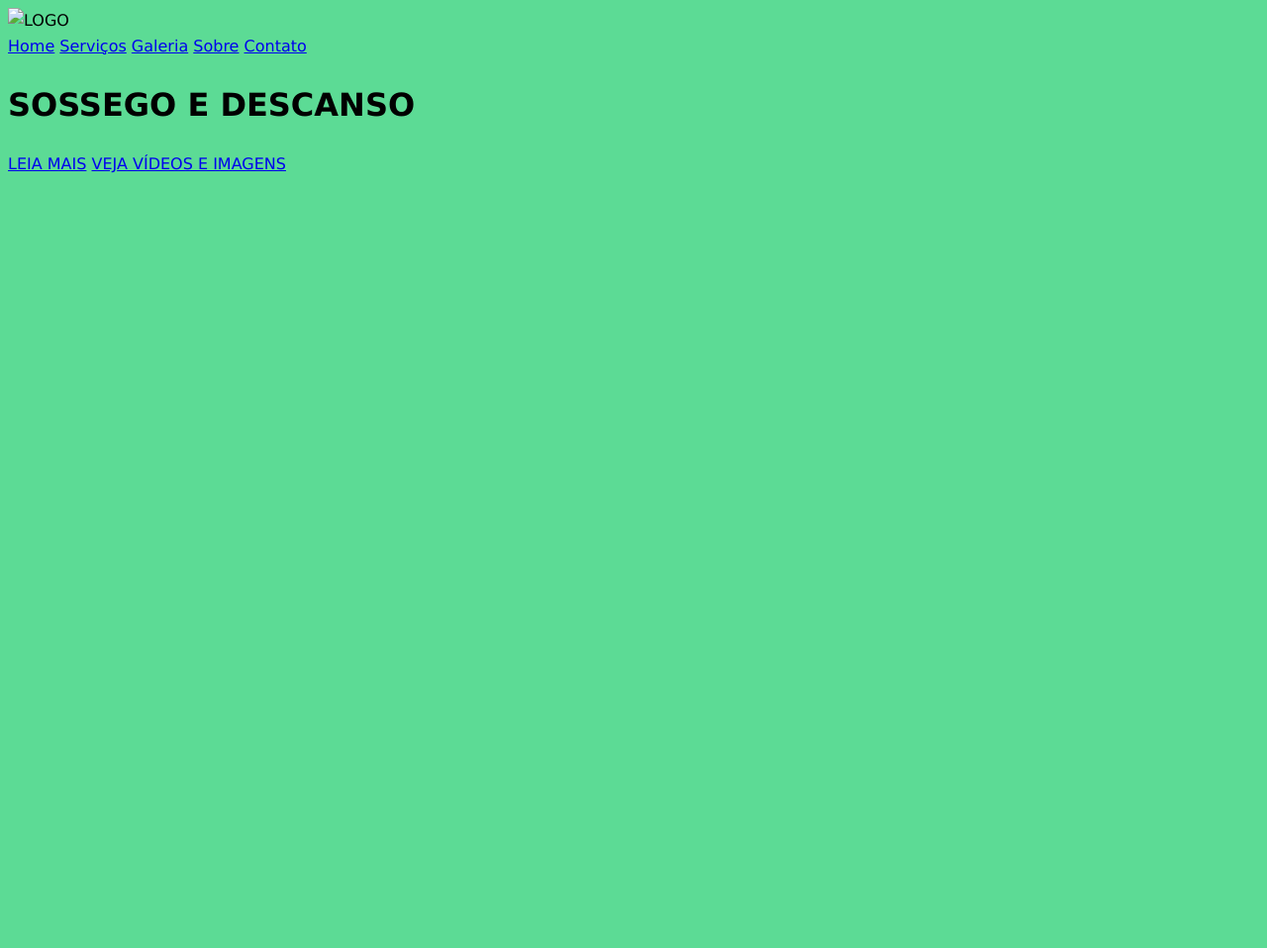
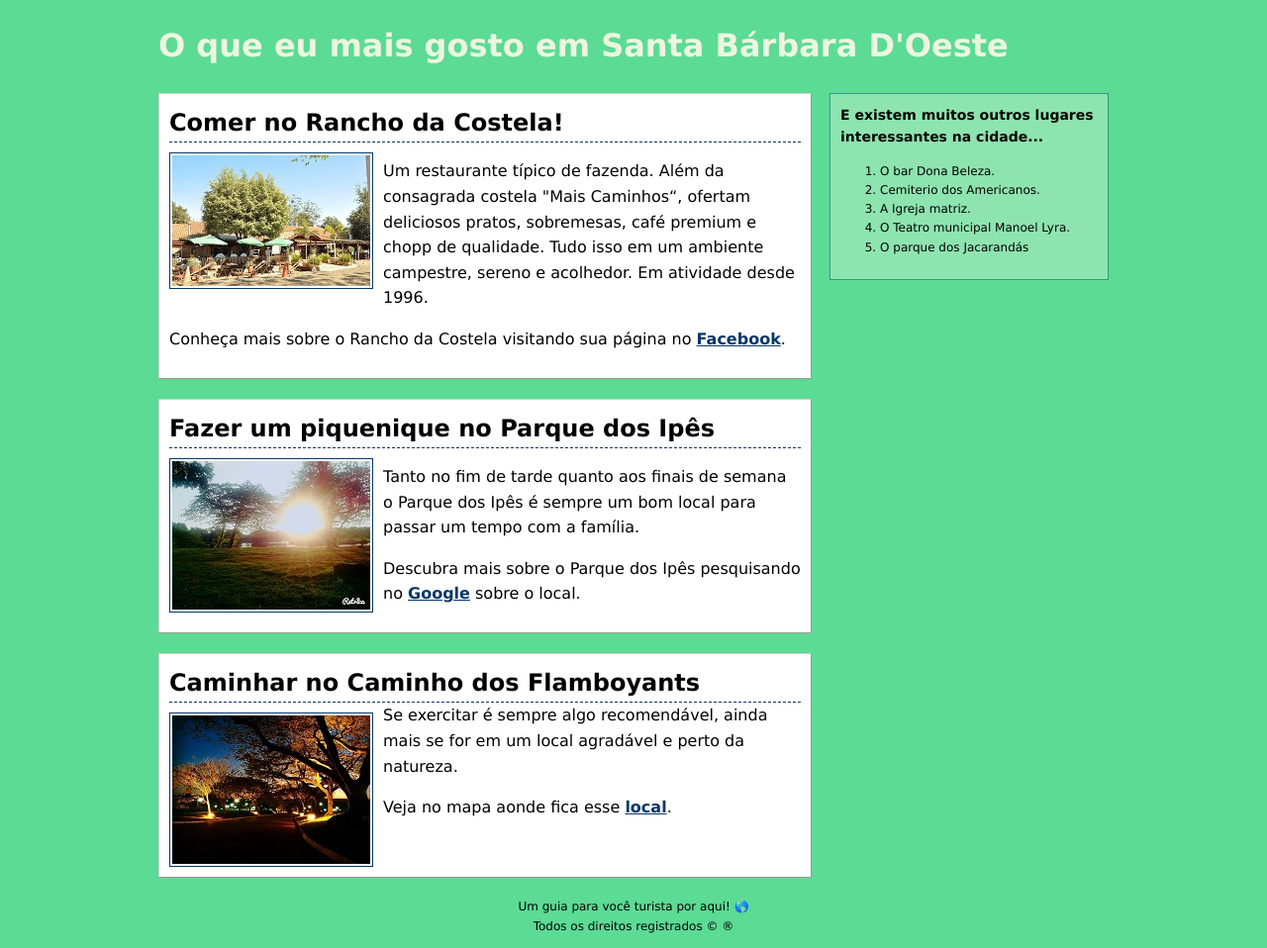
Before and after one commit to FelipeProdossimo/site-turismo, a plain HTML site: page index.html in a window 1280 px wide. Shown: the whole page at 99% size. Before the commit the page ends 800 px from the top, so only its background shows below. Drawn offline with Linux system fonts and the light colour scheme.

Commit message:
Add files via upload

```diff
--- a/index.html
+++ b/index.html
@@ -1,36 +1,103 @@
 <!DOCTYPE html>
 <html lang="pt-br">
+
 <head>
     <meta charset="UTF-8">
     <meta name="viewport" content="width=device-width, initial-scale=1.0">
-    <title>Site de Hospedagem</title>
-    <link href="css/estilo.css" rel="stylesheet" type="text/css">
+    <title>Conheça Santa Barbara D'Oeste</title>
+    <link href="css/estilo.css" rel="stylesheet" type="text/css"
+</head>
 
-</head>
 <body>
+    <main class="container">
+        <h1>
+            <a href=index.html>
+                O que eu mais gosto em Santa Bárbara D'Oeste
+            </a>
+        </h1>
 
-    <main class="conteudo-principal">
-    <img src="imagens-2/imagens/logo.png" class="logo" alt="LOGO" img src="imagens-2/imagens/logo.png">
-    <nav class="navegacao">
-        <a href="home.html">Home</a>
-        <a href="serviços.html">Serviços</a>
-        <a href="galeria.html">Galeria</a>
-        <a href="sobre.html">Sobre</a>
-        <a href="contato.html">Contato</a>
-    </nav>
+        <div class="lugares">
+            <!-- Aqui eu começo a recomendação de um lugar -->
+            <div class="lugar">
+                <h2>Comer no Rancho da Costela!</h2>
+                <img src="images/rancho.jpg" alt="Rancho da Costela">
+                <p>
+                    Um restaurante típico de fazenda. Além da consagrada costela "Mais Caminhos“, ofertam deliciosos
+                    pratos,
+                    sobremesas, café premium e chopp de qualidade. Tudo isso em um ambiente campestre, sereno e
+                    acolhedor.
+                    Em
+                    atividade desde 1996.
+                </p>
+                <p>
+                    Conheça mais sobre o Rancho da Costela visitando sua página no <a
+                        href="https://www.facebook.com/RanchodaCostelaSBO" target="_blank">Facebook</a>.
+                </p>
+                <!-- Aqui eu termino a recomendação de um lugar -->
+                <div class="clear"></div>
+            </div>
 
-            <h1 class="titulo">SOSSEGO E DESCANSO</h1>
+            <div class="lugar">
+                <!-- Aqui eu começo a recomendação de um lugar -->
+                <h2>Fazer um piquenique no Parque dos Ipês</h2>
+                <img src="images/ipes.jpg" alt="Parque dos ipês">
+                <p>
+                    Tanto no fim de tarde quanto aos finais de semana o Parque dos Ipês é sempre um bom local para
+                    passar um
+                    tempo com a família.
+                </p>
+                <p>
+                    Descubra mais sobre o Parque dos Ipês pesquisando no <a
+                        href="https://www.google.com/search?q=parque+dos+ipes+sbo" target="_blank">Google</a> sobre
+                    o local.
+                </p>
+                <!-- Aqui eu termino a recomendação de um lugar -->
+                <div class="clear"></div>
+            </div>
 
-        <p>
-            <a href="https://en.wikipedia.org/wiki/Cayman_Islands"
-            target="_blank">LEIA MAIS</a>
 
-            <a href="https://www.facebook.com/VisitCaymanIslands/"
-            target="_blank">VEJA VÍDEOS E IMAGENS</a>
-        </p>
+
+
+
+            <div class="lugar">
+                <!-- Aqui eu começo a recomendação de um lugar -->
+                <h2>Caminhar no Caminho dos Flamboyants</h2>
+                <img src="images/flamboyants.jpg" alt="Caminho dos Flamboyants"
+                <p>
+                Se exercitar é sempre algo recomendável, ainda mais se for em um local agradável e perto da
+                natureza.
+                </p>
+                <p>
+                    Veja no mapa aonde fica esse <a href="https://goo.gl/maps/Zevof1RGcgMo7UsD7"
+                        target="_blank">local</a>.
+                </p>
+                <!-- Aqui eu termino a recomendação de um lugar -->
+                <div class="clear"></div>
+            </div>
+
+        </div>
+            <aside class="lateral">
+                <h3> E existem muitos outros lugares interessantes na cidade...</h3>
+                <ol>
+                    <li>O bar Dona Beleza.</li>
+                    <li>Cemiterio dos Americanos.</li>
+                    <li>A Igreja matriz.</li>
+                    <li>O Teatro municipal Manoel Lyra.</li>
+                    <li>O parque dos Jacarandás</li>
+                </ol>
+            </aside>
+            <footer class="rodape clear">
+                <p>
+
+                    Um guia para você turista por aqui!
+                    &#x1F30E;
+                    <br>
+                    Todos os direitos registrados &copy; &reg;
+                </p>
+            </footer>
 
     </main>
 
+</body>
 
-</body>
 </html>
```
